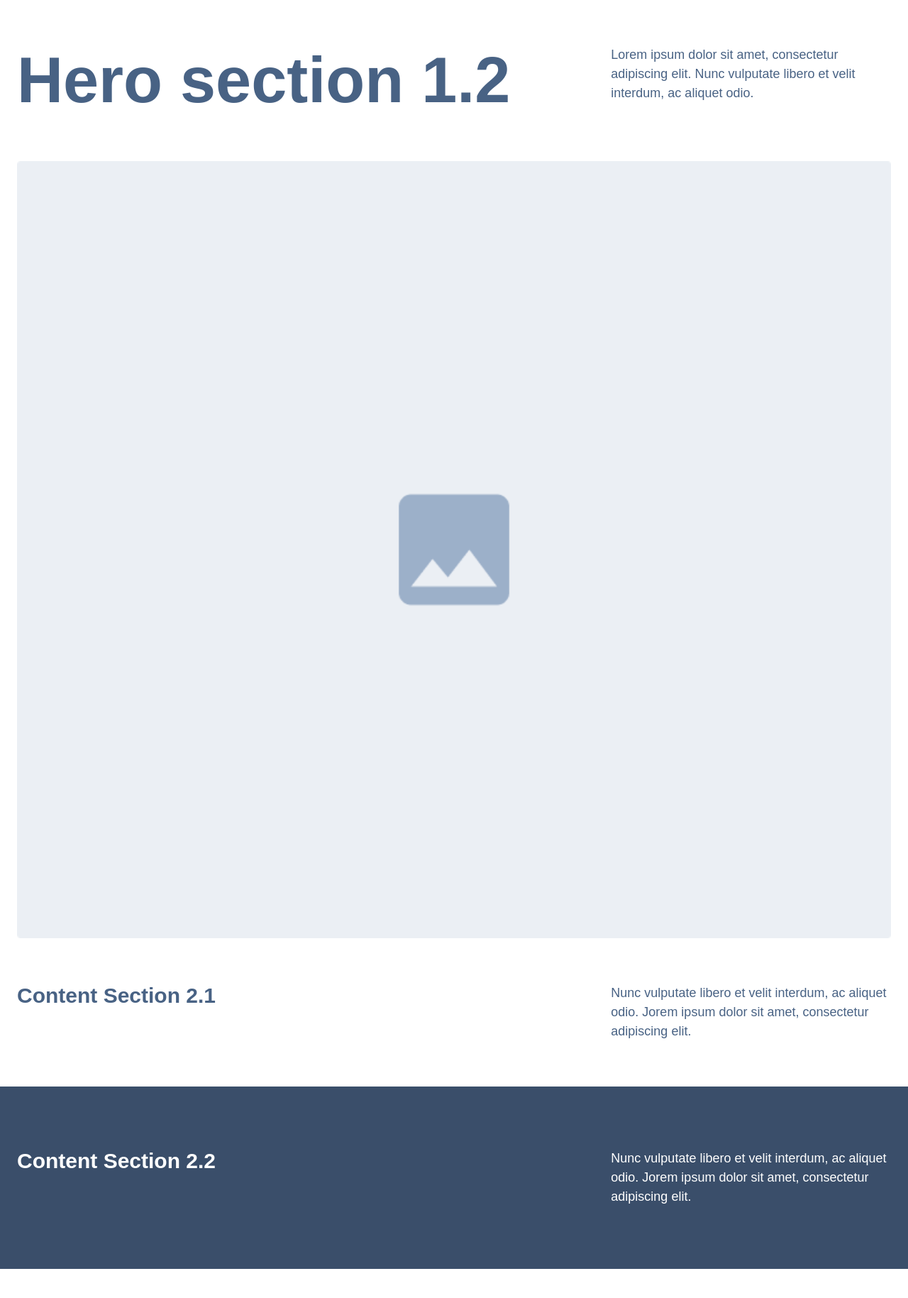
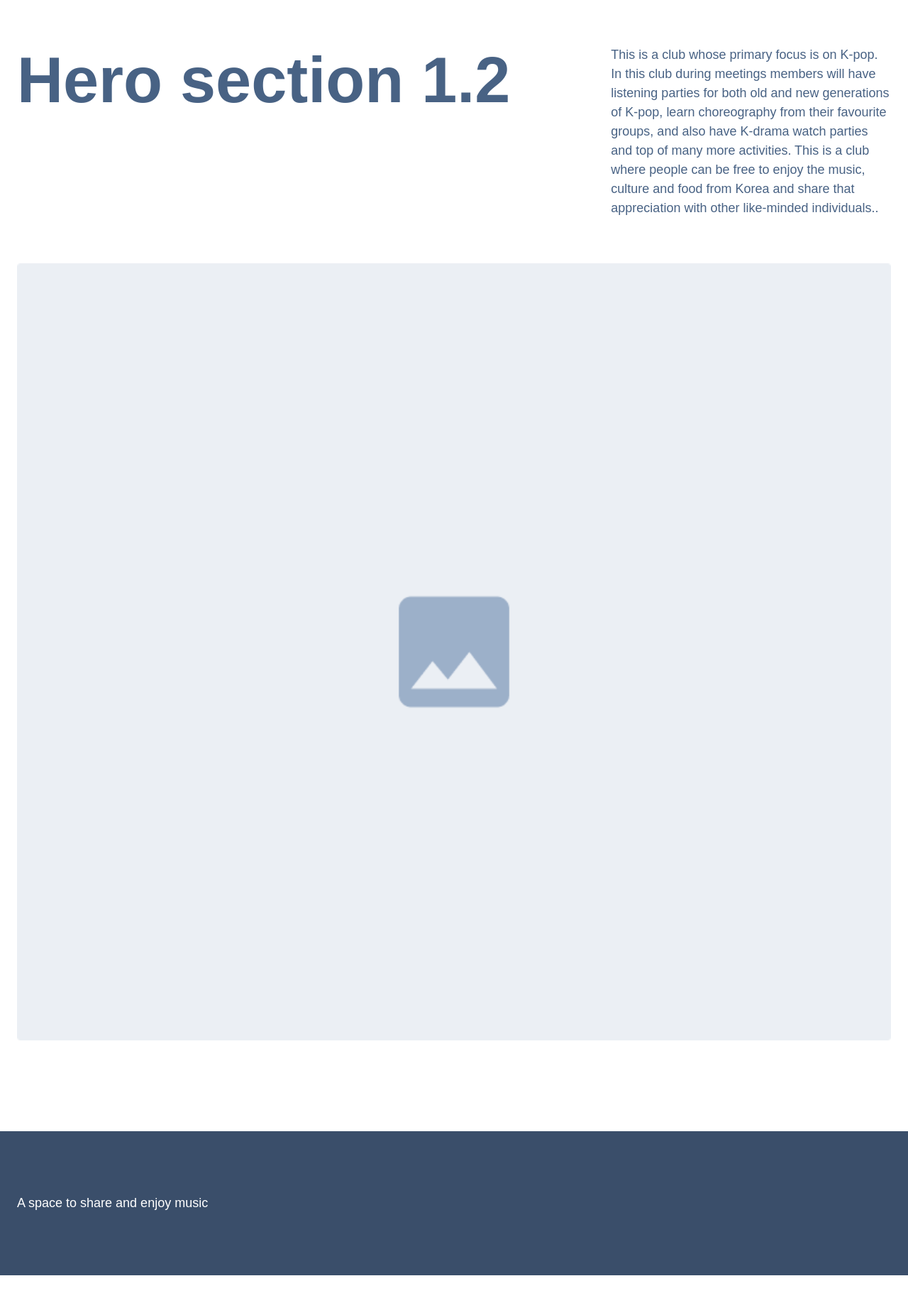
Before and after one commit to Dehbee16/kpopappreciationclub, a plain HTML site: page index.html in a window 1280 px wide. Shown: the part 831-2660 px from the top of the page at 71% size. Drawn offline with Linux system fonts and the light colour scheme; a web font is replaced by a local one.

Commit message:
Nove 28 update

```diff
--- a/css/custom.css
+++ b/css/custom.css
@@ -1,3 +1,21 @@
+/* ===============================================================
+  🤖 **COPILOT INSTRUCTIONS FOR custom.css** 🤖
+  ================================================================
+
+  - **🚫 CRITICAL RULE: DO NOT EDIT `framework.css` or `dropdown-nav.css`.** - **✅ ALL new CSS styles, overrides, and design customizations go HERE in this file.**
+
+  ---
+
+  **KEY ASSETS:**
+
+  1.  **Colors:** Use CSS Variables like `var(--primary-100)`, `var(--white)`, and `var(--grey)`.
+  2.  **Spacing:** Use CSS Variables like `var(--spacing8x3)` or `var(--spacing8x8)` for consistent measurements.
+  3.  **Layout:** Build upon the existing `grid` system classes (e.g., `.mobi1`, `.tab3`, `.desk4`).
+
+  Always ask user for preferences instead of making assumptions!
+
+*/
+
 /* * * * * * * * * * * * * * * * * * * * * * * * * * * * * * * * * * * * * * * * * * * * * * * * * * * * * * * * * * *
 
 STUDENT CUSTOMIZATION FILE
@@ -20,6 +38,9 @@ Experiment with colors, typography, spacing, and component styles.
 
   /* You can add more custom colors here */
 
+  --blue: #2B366E;
+  --light-pink: #F29894;
+  --accent-color: #;
 }
 
 
--- a/index.html
+++ b/index.html
@@ -1,6 +1,23 @@
 <!DOCTYPE html>
 <html lang="en">
   <head>
+
+    <!--
+    ===============================================================
+    🤖 **COPILOT INSTRUCTIONS FOR this html page** 🤖
+    ================================================================
+
+    This is an HTML document using a custom CSS framework. Key elements:
+
+    - 🚫 CRITICAL RULE: never edit the framework.css document
+    - 🚫 CRITICAL RULE: look for existing classes in the css before writing new ones
+    - 🚫 CRITICAL RULE: use existing grid styles when making new sections
+    - All sections use the 'grid' class for layout.
+    - Brand colours are set via CSS variables (e.g. var(--primary-100), var(--grey), var(--white) )
+    - Block centering is done with the 'center-align' class.
+    - Ask user for preferences instead of making assumptions
+
+    -->
     <meta charset="UTF-8" />
     <meta name="viewport" content="width=device-width, initial-scale=1.0" />
     <meta http-equiv="X-UA-Compatible" content="ie=edge" />
@@ -111,7 +128,6 @@
 
     <section class="full-height" id="hero-image">
       <h1>Kpop Appreciation Club</h1>
-      <p>Join us in celebrating the vibrant world of Kpop music and culture!</p>
       <span><i class="fa-solid fa-arrow-down"></i></span>
     </section>
 
@@ -128,8 +144,7 @@
     <section class="grid">
       <h1 class="mobi1 tab1 desk8">Hero section 1.2</h1>
       <p class="mobi1 tab1 desk3">
-        Lorem ipsum dolor sit amet, consectetur adipiscing elit. Nunc vulputate
-        libero et velit interdum, ac aliquet odio.
+        This is a  club whose primary focus is on K-pop. In this club during meetings members will have listening parties for both old and new generations of K-pop, learn choreography from their favourite groups, and also have K-drama watch parties and top of many more activities. This is a club where people can be free to enjoy the music, culture and food from Korea and share that appreciation with other like-minded individuals..
       </p>
     </section>
 
@@ -168,8 +183,7 @@
     2.1 H3 + Paragraph   -->
 
     <section class="grid">
-      <h3 class="mobi1 tab3 desk8">Content Section 2.1</h3>
-      <p class="mobi1 tab8 desk3">Nunc vulputate libero et velit interdum, ac aliquet odio. Jorem ipsum dolor sit amet, consectetur adipiscing elit. </p>
+
     </section>
 
     <!-- * * * * * * * * * * * * * * * * * * * * * * * * * * * * * * * * * * * * * * * * * -->
@@ -186,8 +200,7 @@
 
     <div class="dark-bg-wrapper">
       <section class="grid">
-        <h3 class="mobi1 tab3 desk8">Content Section 2.2</h3>
-        <p class="mobi1 tab8 desk3">Nunc vulputate libero et velit interdum, ac aliquet odio. Jorem ipsum dolor sit amet, consectetur adipiscing elit. </p>
+        <p class="mobi1 tab8 desk3">A space to share and enjoy music </p>
       </section>
     </div>
 
@@ -799,11 +812,6 @@
      <!-- Footer for website -->
     <footer class="grid">
       <img src="img/logoDarkBG.png" alt="Club Name" class="mobi1 tab2 desk2" />
-      <nav class="mobi1 tab2 desk2">
-        <a href="index.html">Home</a>
-        <a href="club.html">Club Info</a>
-        <a href="clubactivities.html">Club Activities</a>
-      </nav>
       <hr class="mobi1 tab1 desk1">
       <a href="mailto:hello@clubname.com" class="mobi2 tab2 desk2">hello@clubname.com</a>
       <p class="mobi2 tab2 desk2">&copy; 2025</p>
```
Also changed, not shown: aboutus.html (+17 -5 lines), css/framework.css (+15 -0 lines), kdrama.html (+18 -5 lines), listening.html (+17 -5 lines), location.html (+17 -5 lines).
